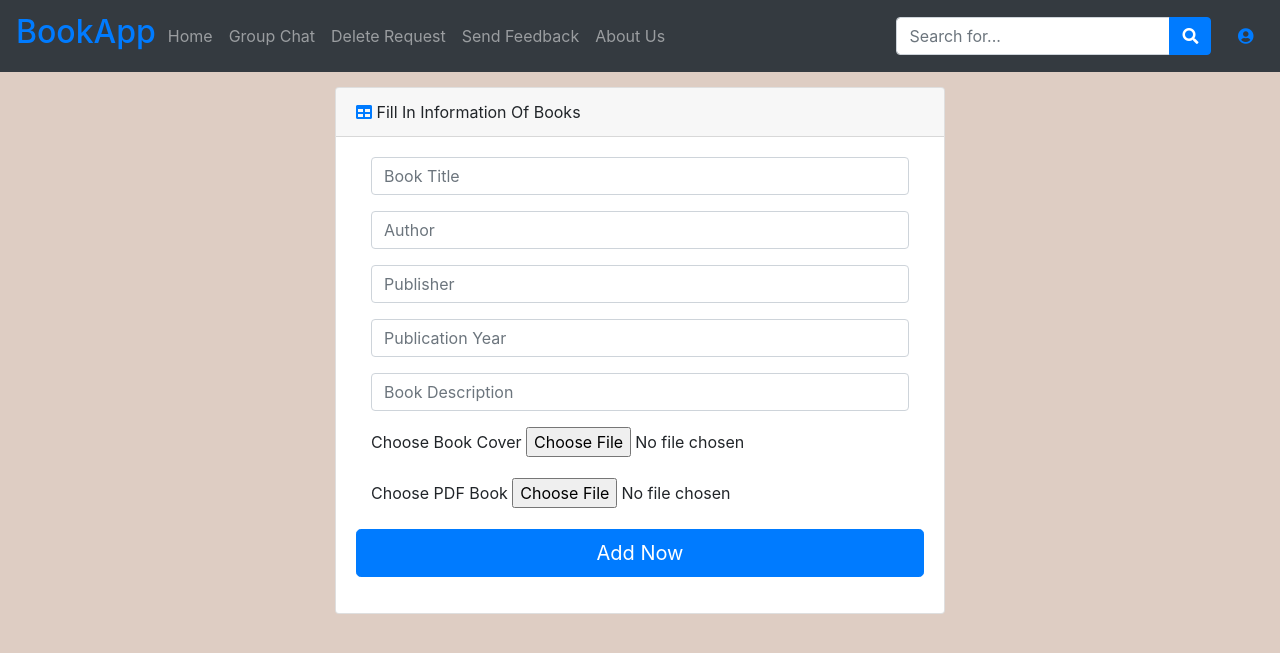
After one commit to MarcusNoberto/LibraryApp, a Django app: page /uabook_form/ in a window 1280 px wide. The commit adds this page. Shown: the top 653 px of the page. Run offline with Django 3.2, Linux system fonts and the light colour scheme; some libraries are stand-ins or nearby versions.

Commit message:
add book form uptade

```diff
--- a/app/urls.py
+++ b/app/urls.py
@@ -23,4 +23,5 @@ urlpatterns = [
 
     #publisher urls
     path('booklist/', views.BookList.as_view(), name = 'publisher'),
+    path('uabook_form/', views.uabook_form, name='uabook_form'),
 ]
--- a/app/views.py
+++ b/app/views.py
@@ -72,6 +72,9 @@ class admin(TemplateView):
 class publisher(TemplateView):
 	template_name = 'publisher/publisher_home.html'
 
+def uabook_form(request):
+	return render(request, 'publisher/add_book.html')
+
 class BookList(ListView):
 	model = models.Book
 	template_name = 'publisher/book_list.html'
--- /dev/null
+++ b/templates/publisher/add_book.html
@@ -0,0 +1,85 @@
+{% extends 'publisher/base.html' %}
+{% load static %}
+
+
+
+
+{% block body %}
+
+<div class="container-fluid">
+<div class="row">
+<div class="col-sm-3" style="color: red">
+  <p style="color: blue"></p>
+</div>
+
+
+
+<div class="col-sm-6" style="padding-top: 87px">
+      <div class="card mb-3">
+                <div class="card-header">
+                    <i class="fas fa-table text-primary"></i>
+                    Fill In Information Of Books
+                </div>
+                <div class="card-body">
+            <form action="{% url 'uabook' %}" method="POST" enctype="multipart/form-data">
+                {% csrf_token %}
+        <div class="form-group">
+                <div class="col"><input type="text" class="form-control" name="title" placeholder="Book Title" required="required"></div>
+        </div>
+        <div class="form-group">
+                <div class="col"><input type="text" class="form-control" name="author" placeholder="Author" required="required"></div>
+        </div>
+
+         <div class="form-group">
+                <div class="col"><input type="text" class="form-control" name="publisher" placeholder="Publisher" required="required"></div>
+        </div>
+
+        <div class="form-group">
+                <div class="col"><input type="text" class="form-control" name="year" placeholder="Publication Year" required="required"></div>
+        </div>
+
+      <div class="form-group">
+                <div class="col"><input type="text" class="form-control" name="desc" placeholder="Book Description" required="required"></div>
+        </div>
+
+
+        <div class="form-group">
+                <div class="col"><label>Choose Book Cover</label>
+                    <input type="file" id="myFile" name="cover" placeholder="Report Attachment" enctype="multipart/form-data"></div>
+        </div>
+
+        <div class="form-group">
+                <div class="col"><label>Choose PDF Book</label>
+                    <input type="file" id="myFile" name="pdf" placeholder="Report Attachment" enctype="multipart/form-data"></div>
+        </div>
+
+        <div class="form-group">
+            <button type="submit" class="btn btn-primary btn-lg btn-block" href="">Add Now</button>
+        </div>
+    </form>
+
+        </div>
+</div>
+
+                      </div>
+                    </div>
+                  </div>
+
+</div>
+
+
+
+<div class="col-sm-3" style="color: red">
+</div>
+
+</div>
+</div>
+
+    <script type="text/javascript" src="{% static 'js/jquery-2.1.3.min.js' %}"></script>
+    <script type="text/javascript" src="{% static 'js/bootstrap.min.js' %}"></script>
+    <script type="text/javascript" src="{% static 'js/jquery.dataTables.js' %}"></script>
+    <script type="text/javascript" src="{% static 'js/main.js' %}"></script>
+</body>
+
+</html>
+{% endblock %}
--- a/templates/publisher/book_list.html
+++ b/templates/publisher/book_list.html
@@ -23,7 +23,7 @@
                 <li class="breadcrumb-item">
                     <a href="#"></a>
 
-                    <a  class="btn btn-sm btn-success" href="" style="padding: 8px; float: right; background-color: green; color: white;">Add Book</a>
+                    <a  class="btn btn-sm btn-success" href="{% url 'uabook_form' %}" style="padding: 8px; float: right; background-color: green; color: white;">Add Book</a>
                 </li>
             </ol>
 
```
